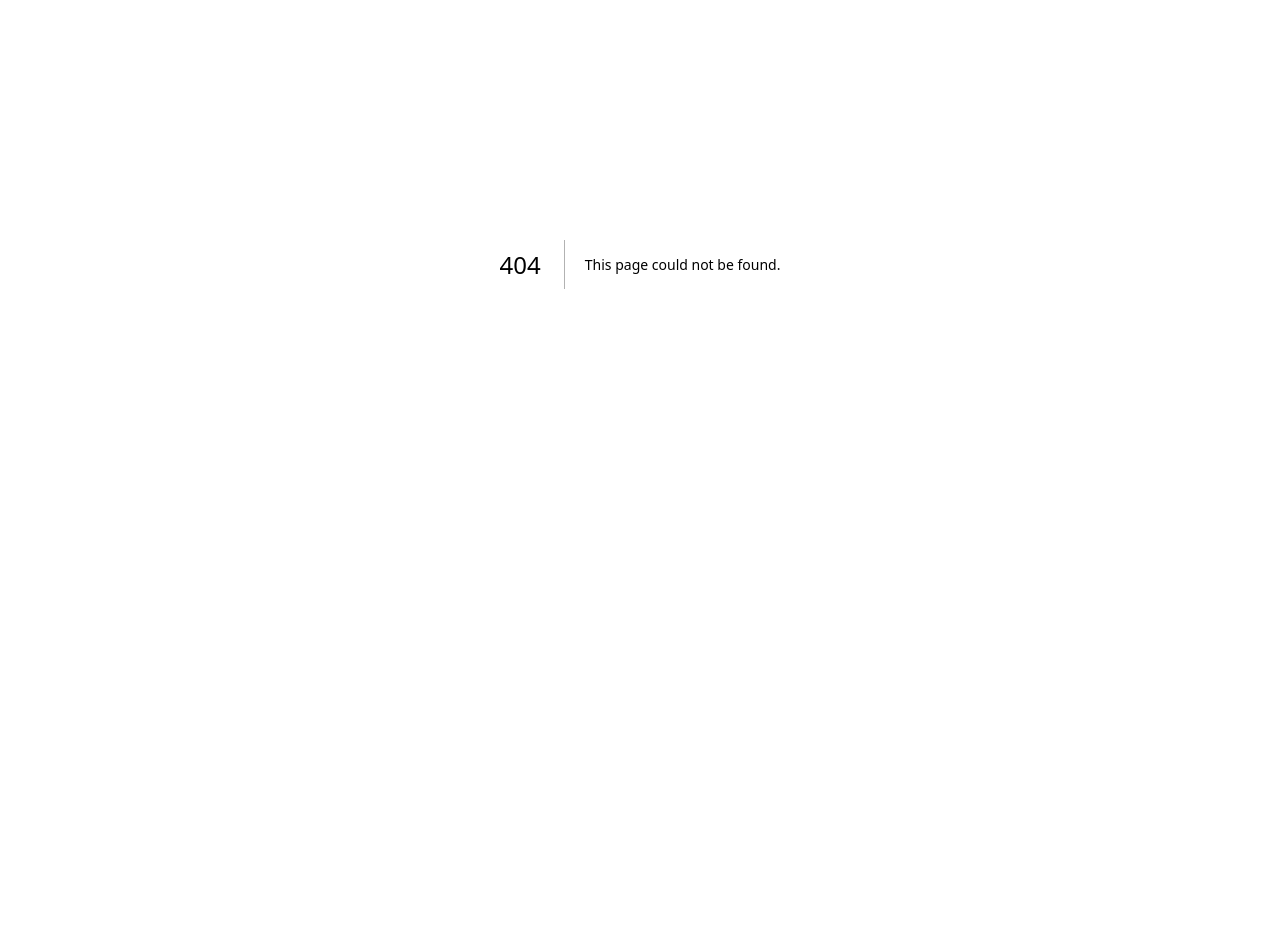
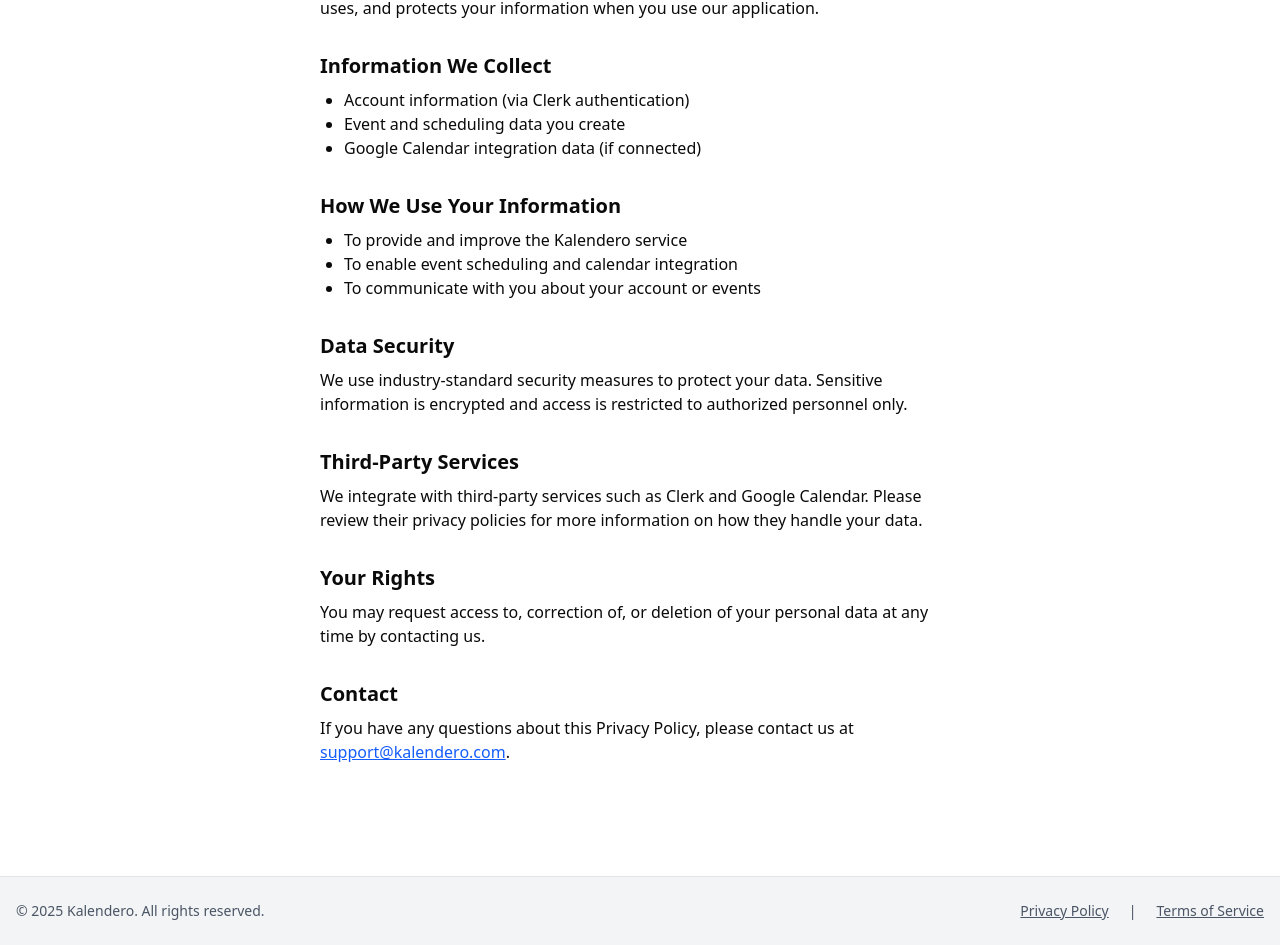
Before and after one commit to roshithrg147/Kalender, a Next.js app: page /privacy-policy in a window 1280 px wide. Before the commit this address had no page. Shown: the part 136-1081 px from the top of the page. Before the commit the page ends 800 px from the top, so only its background shows below. Built offline with nearby package versions, Linux system fonts and the light colour scheme.

Commit message:
debugg-v.022

```diff
--- a/app/layout.tsx
+++ b/app/layout.tsx
@@ -4,6 +4,7 @@
 import "./globals.css";
 import { Toaster } from "sonner";
 import { Analytics } from "@vercel/analytics/next";
+import Footer from "@/components/Footer";
 
 const geistSans = Geist({
   variable: "--font-geist-sans",
@@ -33,6 +34,7 @@
           className={`${geistSans.variable} ${geistMono.variable} antialiased animate-fade-in`}
         >
           {children}
+          <Footer />
           <Toaster />
           <Analytics />
         </body>
--- /dev/null
+++ b/app/privacy-policy/page.tsx
@@ -0,0 +1,59 @@
+import React from "react";
+
+export default function PrivacyPolicyPage() {
+  return (
+    <main className="max-w-2xl mx-auto py-12 px-4">
+      <h1 className="text-3xl font-bold mb-6">Privacy Policy</h1>
+      <p className="mb-4">
+        Your privacy is important to us. This Privacy Policy explains how
+        Kalendero collects, uses, and protects your information when you use our
+        application.
+      </p>
+      <h2 className="text-xl font-semibold mt-8 mb-2">
+        Information We Collect
+      </h2>
+      <ul className="list-disc ml-6 mb-4">
+        <li>Account information (via Clerk authentication)</li>
+        <li>Event and scheduling data you create</li>
+        <li>Google Calendar integration data (if connected)</li>
+      </ul>
+      <h2 className="text-xl font-semibold mt-8 mb-2">
+        How We Use Your Information
+      </h2>
+      <ul className="list-disc ml-6 mb-4">
+        <li>To provide and improve the Kalendero service</li>
+        <li>To enable event scheduling and calendar integration</li>
+        <li>To communicate with you about your account or events</li>
+      </ul>
+      <h2 className="text-xl font-semibold mt-8 mb-2">Data Security</h2>
+      <p className="mb-4">
+        We use industry-standard security measures to protect your data.
+        Sensitive information is encrypted and access is restricted to
+        authorized personnel only.
+      </p>
+      <h2 className="text-xl font-semibold mt-8 mb-2">Third-Party Services</h2>
+      <p className="mb-4">
+        We integrate with third-party services such as Clerk and Google
+        Calendar. Please review their privacy policies for more information on
+        how they handle your data.
+      </p>
+      <h2 className="text-xl font-semibold mt-8 mb-2">Your Rights</h2>
+      <p className="mb-4">
+        You may request access to, correction of, or deletion of your personal
+        data at any time by contacting us.
+      </p>
+      <h2 className="text-xl font-semibold mt-8 mb-2">Contact</h2>
+      <p>
+        If you have any questions about this Privacy Policy, please contact us
+        at{" "}
+        <a
+          href="mailto:support@kalendero.com"
+          className="text-blue-600 underline"
+        >
+          support@kalendero.com
+        </a>
+        .
+      </p>
+    </main>
+  );
+}
--- /dev/null
+++ b/app/terms-of-service/page.tsx
@@ -0,0 +1,60 @@
+import React from "react";
+
+export default function TermsOfServicePage() {
+  return (
+    <main className="max-w-2xl mx-auto py-12 px-4">
+      <h1 className="text-3xl font-bold mb-6">Terms of Service</h1>
+      <p className="mb-4">
+        Welcome to Kalendero! By using our application, you agree to the
+        following terms and conditions. Please read them carefully.
+      </p>
+      <h2 className="text-xl font-semibold mt-8 mb-2">Use of Service</h2>
+      <ul className="list-disc ml-6 mb-4">
+        <li>You must be at least 13 years old to use Kalendero.</li>
+        <li>
+          You are responsible for maintaining the security of your account.
+        </li>
+        <li>
+          You may not use Kalendero for any unlawful or prohibited activities.
+        </li>
+      </ul>
+      <h2 className="text-xl font-semibold mt-8 mb-2">User Content</h2>
+      <ul className="list-disc ml-6 mb-4">
+        <li>You retain ownership of any content you create or upload.</li>
+        <li>
+          You grant Kalendero a license to use, display, and distribute your
+          content as necessary to provide the service.
+        </li>
+      </ul>
+      <h2 className="text-xl font-semibold mt-8 mb-2">Account Termination</h2>
+      <p className="mb-4">
+        We reserve the right to suspend or terminate your account if you violate
+        these terms or use the service in a harmful manner.
+      </p>
+      <h2 className="text-xl font-semibold mt-8 mb-2">
+        Limitation of Liability
+      </h2>
+      <p className="mb-4">
+        Kalendero is provided "as is" without warranties of any kind. We are not
+        liable for any damages or losses resulting from your use of the service.
+      </p>
+      <h2 className="text-xl font-semibold mt-8 mb-2">Changes to Terms</h2>
+      <p className="mb-4">
+        We may update these Terms of Service from time to time. Continued use of
+        Kalendero after changes means you accept the new terms.
+      </p>
+      <h2 className="text-xl font-semibold mt-8 mb-2">Contact</h2>
+      <p>
+        If you have any questions about these Terms of Service, please contact
+        us at{" "}
+        <a
+          href="mailto:support@kalendero.com"
+          className="text-blue-600 underline"
+        >
+          support@kalendero.com
+        </a>
+        .
+      </p>
+    </main>
+  );
+}
--- /dev/null
+++ b/components/Footer.tsx
@@ -0,0 +1,28 @@
+import Link from "next/link";
+
+export default function Footer() {
+  return (
+    <footer className="w-full py-6 bg-gray-100 border-t mt-16 text-center text-gray-600 text-sm">
+      <div className="container mx-auto flex flex-col md:flex-row items-center justify-between px-4">
+        <span>
+          &copy; {new Date().getFullYear()} Kalendero. All rights reserved.
+        </span>
+        <span className="mt-2 md:mt-0 flex gap-4 items-center">
+          <Link
+            href="/privacy-policy"
+            className="underline hover:text-blue-600 transition-colors"
+          >
+            Privacy Policy
+          </Link>
+          <span className="mx-1">|</span>
+          <Link
+            href="/terms-of-service"
+            className="underline hover:text-blue-600 transition-colors"
+          >
+            Terms of Service
+          </Link>
+        </span>
+      </div>
+    </footer>
+  );
+}
```
